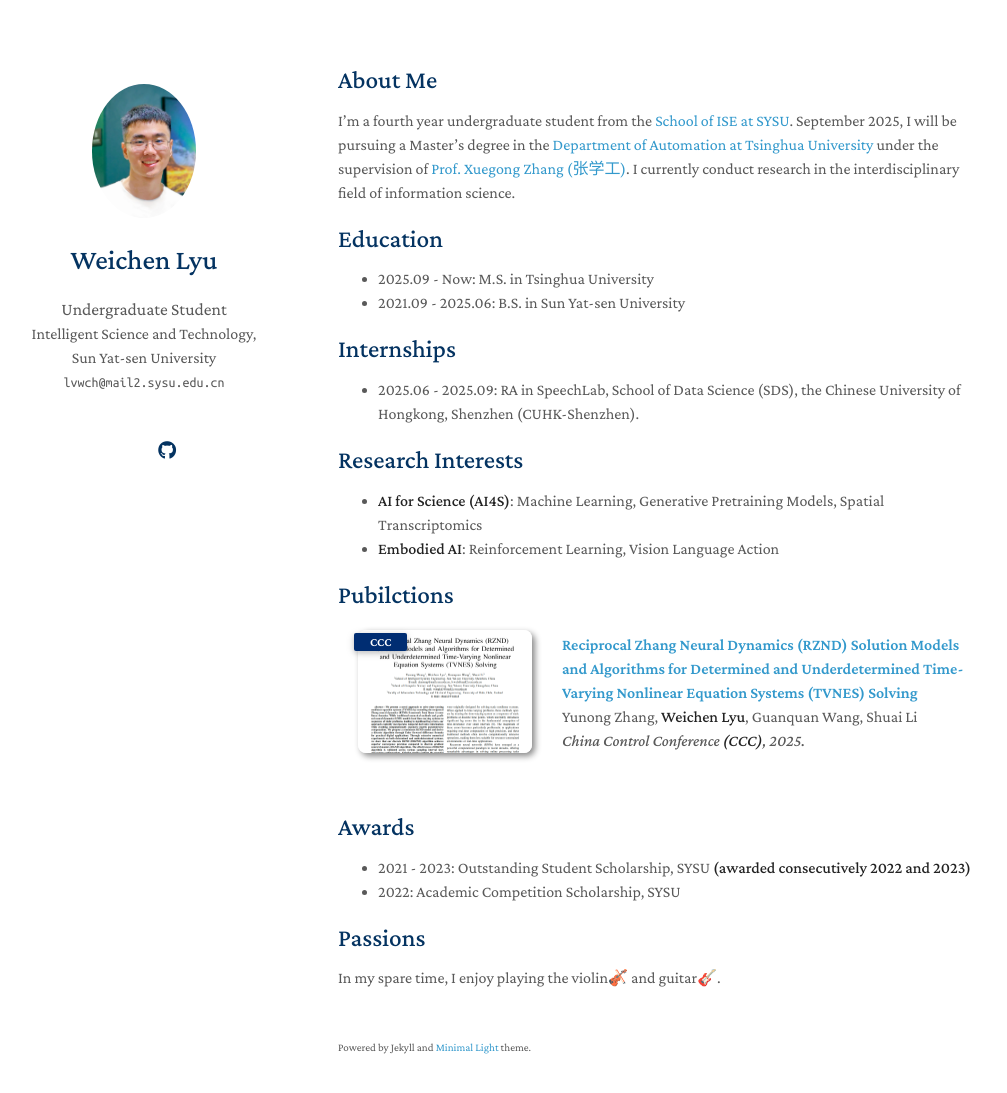
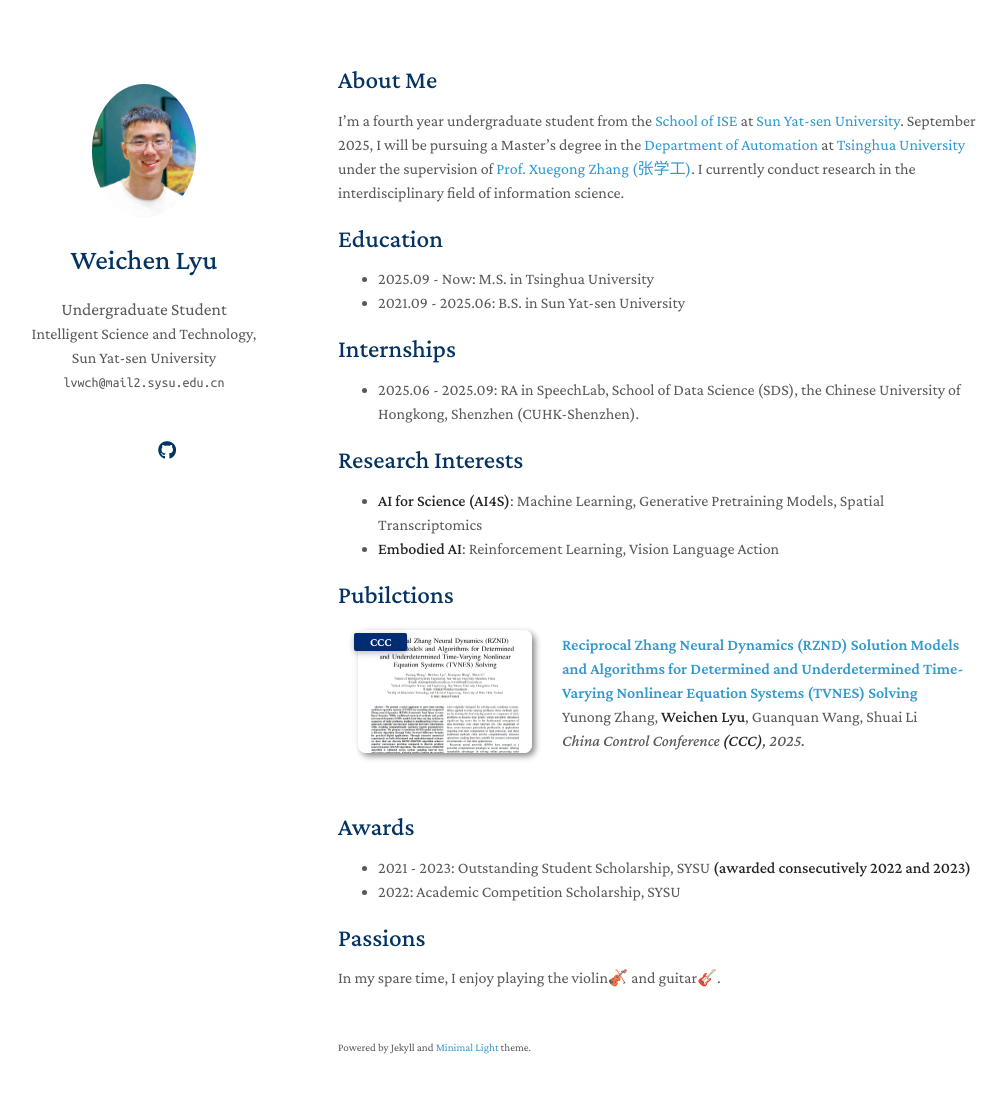
Before and after one commit to Matthew-Lyu/Matthew-Lyu.github.io, a Jekyll site: the page built from index.md, in a window 1280 px wide and 1128 px high. Shown: the top 1093 px of the window, without its empty margins (132-1139 px from the left). Built offline with Jekyll 4.4.1, drawn with Linux system fonts in a browser that asks for light colours; a style sheet for code colours, icons or effects is not loaded; our own code applies the rules of GitHub Pages for plain Markdown files.

Commit message:
[index]:update/20250610

```diff
--- a/index.md
+++ b/index.md
@@ -6,7 +6,7 @@
 
 <!-- I'm a fourth year undergraduate student from [School of ISE](https://ise.sysu.edu.cn), [SYSU](https://www.sysu.edu.cn). I currently conduct research in the interdisciplinary field of information science. From 2022 to 2023, I had the honor to conduct scientific research and study in [Prof. Calvin Yu-Chian Chen (陈语谦)](https://www.ece.pku.edu.cn/info/1053/2659.htm) (Director of AI for Science (AI4S) at Peking University)’s laboratory, YCLab. From 2024 to 2025, I had the honor to complete my undergraduate thesis under the supervision of [Prof. Yunong Zhang(张雨浓)](https://ise.sysu.edu.cn/teacher/teacher01/1416605.htm) (IEEE Senior Member), and conducted research in neurodynamics and robotics in his laboratory. I will receive the Bachelor of Engineering degree from Sun Yat-sen University in June 2025.  -->
 
-I'm a fourth year undergraduate student from the [School of ISE at SYSU](https://ise.sysu.edu.cn). September 2025, I will be pursuing a Master's degree in the [Department of Automation at Tsinghua University](https://www.au.tsinghua.edu.cn/index.htm) under the supervision of [Prof. Xuegong Zhang (张学工)](https://www.au.tsinghua.edu.cn/info/1110/1569.htm). I currently conduct research in the interdisciplinary field of information science.
+I'm a fourth year undergraduate student from the [School of ISE](https://ise.sysu.edu.cn) at [Sun Yat-sen University](https://www.sysu.edu.cn). September 2025, I will be pursuing a Master's degree in the [Department of Automation](https://www.au.tsinghua.edu.cn/index.htm) at [Tsinghua University](https://www.tsinghua.edu.cn) under the supervision of [Prof. Xuegong Zhang (张学工)](https://www.au.tsinghua.edu.cn/info/1110/1569.htm). I currently conduct research in the interdisciplinary field of information science.
 
 ## Education
 
```
